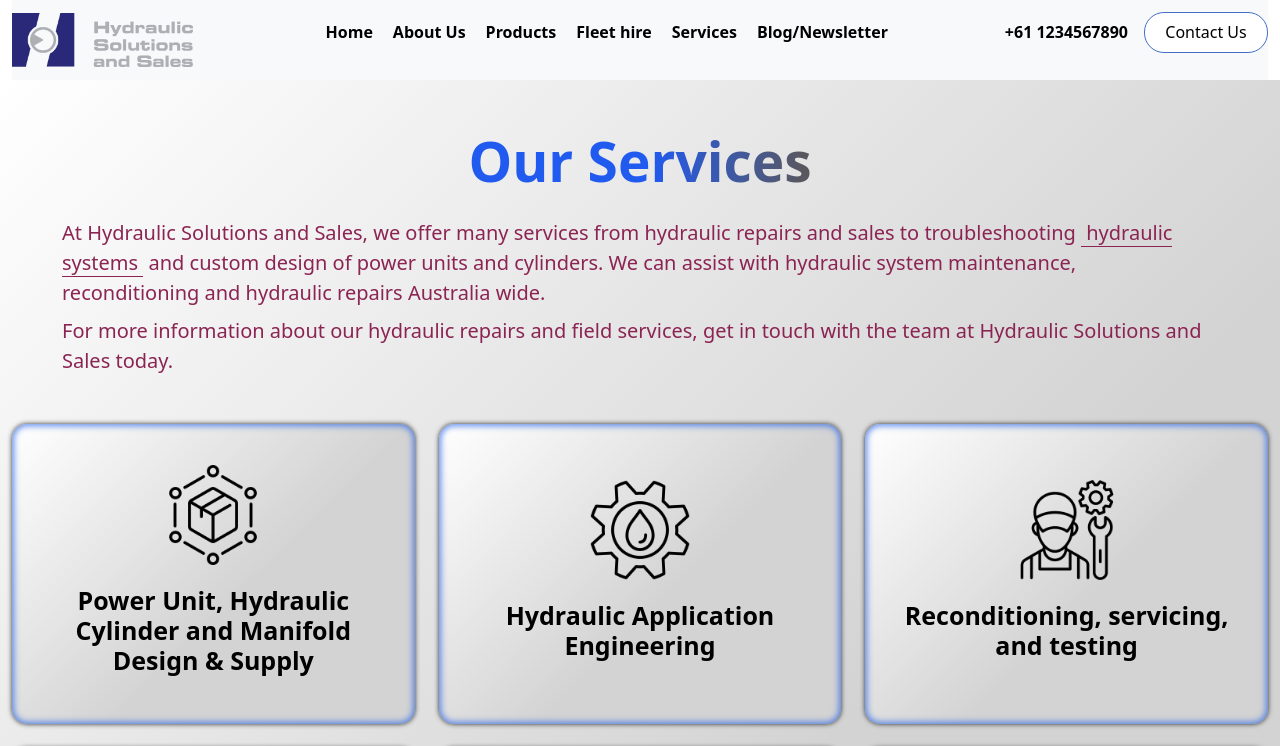
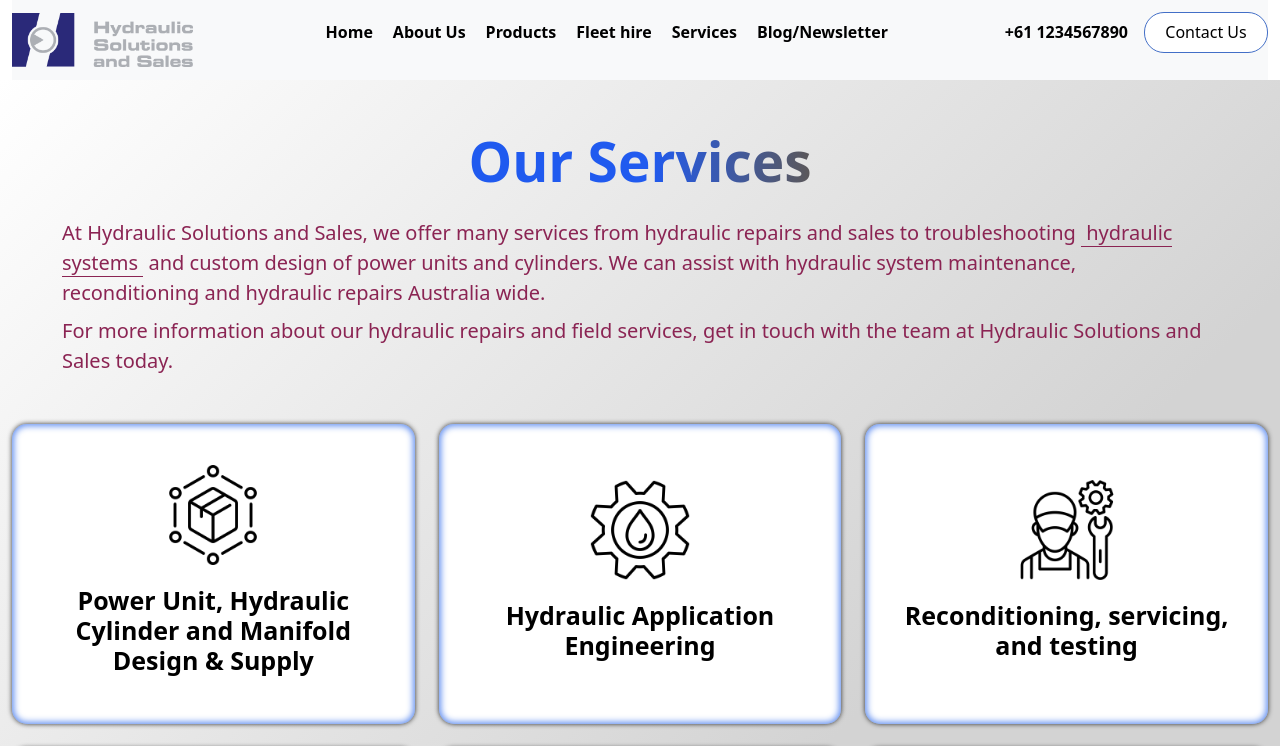
Before and after one commit to avinayk/hss_online, a React (Create React App) app: page /service in a window 1280 px wide. Shown: the top 746 px of the page. Built offline with nearby package versions, Linux system fonts and the light colour scheme.

Commit message:
service_backgorund

```diff
--- a/src/assets/style/main.css
+++ b/src/assets/style/main.css
@@ -1440,7 +1440,6 @@
   justify-content: center;
   align-items: center;
   padding: 25px;
-  background: linear-gradient(135deg, rgb(255, 255, 255) 0%, rgb(211, 211, 211) 57%);
   border-radius: 15px;
   box-shadow: inset 0 0px 6px 2px rgba(15, 85, 233, 0.6509803922), 0 0px 5px rgba(0, 0, 0, 0.8);
   height: 300px;
```
Also changed, not shown: 1 other file (tests, documents, lock files or other folders).
